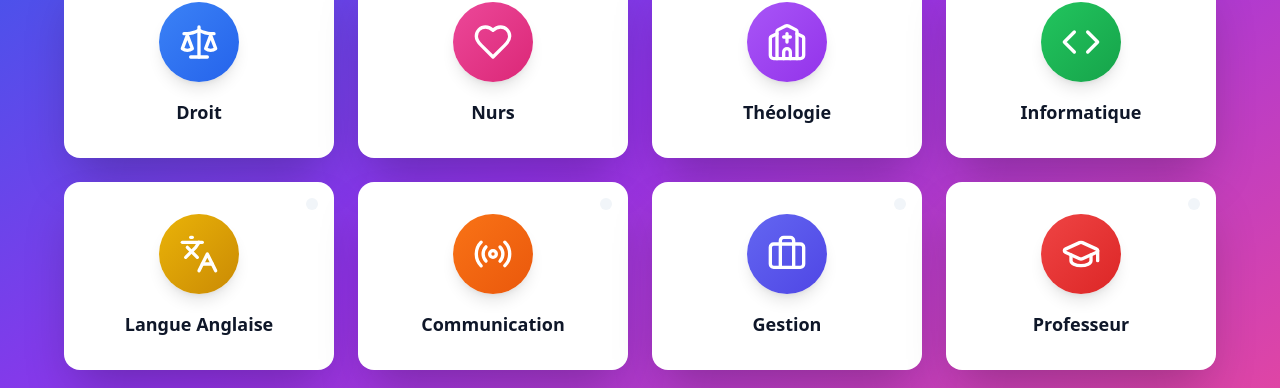
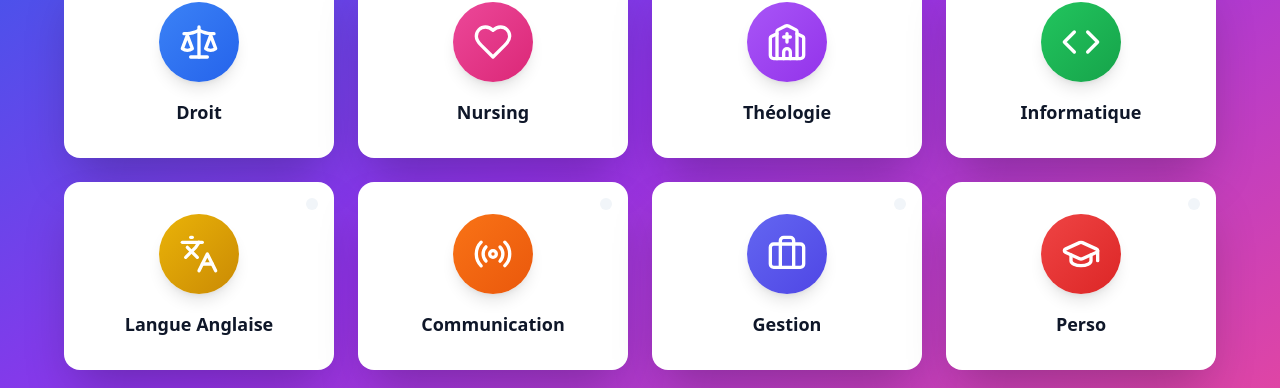
Before and after one commit to Martin42746284/multiplayer-word-guessing-game-setup, a React (Vite) app: page / in a window 1280 px wide. Shown: the part 296-684 px from the top of the page. Built offline with nearby package versions, Linux system fonts and the light colour scheme.

Commit message:
modification

```diff
--- a/src/pages/HomePage.tsx
+++ b/src/pages/HomePage.tsx
@@ -14,13 +14,13 @@ import {
 
 const roles: { name: Role; icon: typeof Scale; color: string }[] = [
   { name: 'Droit', icon: Scale, color: 'from-blue-500 to-blue-600' },
-  { name: 'Nurs', icon: Heart, color: 'from-pink-500 to-pink-600' },
+  { name: 'Nursing', icon: Heart, color: 'from-pink-500 to-pink-600' },
   { name: 'Théologie', icon: Church, color: 'from-purple-500 to-purple-600' },
   { name: 'Informatique', icon: Code, color: 'from-green-500 to-green-600' },
   { name: 'Langue Anglaise', icon: Languages, color: 'from-yellow-500 to-yellow-600' },
   { name: 'Communication', icon: Radio, color: 'from-orange-500 to-orange-600' },
   { name: 'Gestion', icon: Briefcase, color: 'from-indigo-500 to-indigo-600' },
-  { name: 'Professeur', icon: GraduationCap, color: 'from-red-500 to-red-600' },
+  { name: 'Perso', icon: GraduationCap, color: 'from-red-500 to-red-600' },
 ];
 
 export default function HomePage() {
--- a/src/types/game.ts
+++ b/src/types/game.ts
@@ -1,13 +1,13 @@
 
 export type Role =
   | 'Droit'
-  | 'Nurs'
+  | 'Nursing'
   | 'Théologie'
   | 'Informatique'
   | 'Langue Anglaise'
   | 'Communication'
   | 'Gestion'
-  | 'Professeur';
+  | 'Perso';
 
 export interface PlayerProfile {
   id: string;
```
Also changed, not shown: 1 other file (tests, documents, lock files or other folders).
